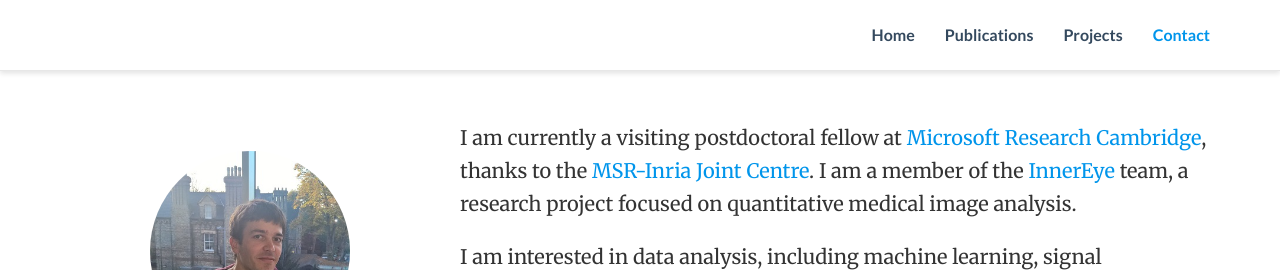
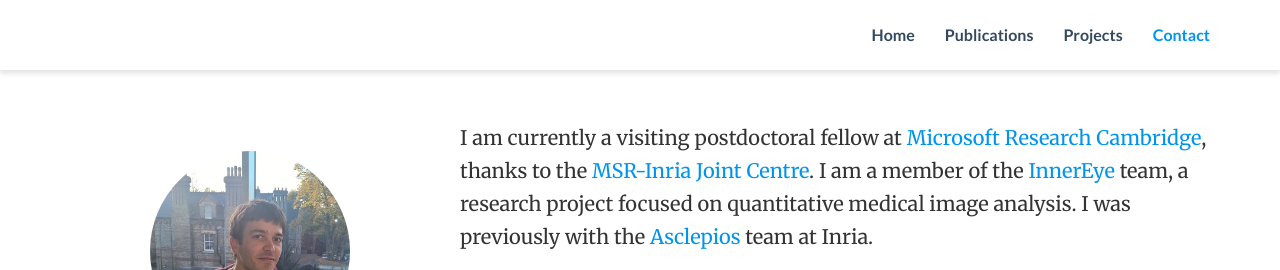
Before and after one commit to lolefo/lolefo.github.io, a plain HTML site: page index.html in a window 1280 px wide. Shown: the top 270 px of the page. Drawn offline with nearby package versions, Linux system fonts and the light colour scheme; some icons are missing.

Commit message:
Update about.

```diff
--- a/index.html
+++ b/index.html
@@ -178,7 +178,7 @@
   </div>
   <div class="col-xs-12 col-md-8" itemprop="description">
 
-    <p>I am currently a visiting postdoctoral fellow at <a href="https://www.microsoft.com/en-us/research/lab/microsoft-research-cambridge/" target="_blank">Microsoft Research Cambridge</a>, thanks to the <a href="https://www.inria.fr/en/institute/partnerships/industrial-partnerships2/microsoft-research" target="_blank">MSR-Inria Joint Centre</a>. I am a member of the <a href="https://www.microsoft.com/en-us/research/project/medical-image-analysis/" target="_blank">InnerEye</a> team, a research project focused on quantitative medical image analysis.</p>
+    <p>I am currently a visiting postdoctoral fellow at <a href="https://www.microsoft.com/en-us/research/lab/microsoft-research-cambridge/" target="_blank">Microsoft Research Cambridge</a>, thanks to the <a href="https://www.inria.fr/en/institute/partnerships/industrial-partnerships2/microsoft-research" target="_blank">MSR-Inria Joint Centre</a>. I am a member of the <a href="https://www.microsoft.com/en-us/research/project/medical-image-analysis/" target="_blank">InnerEye</a> team, a research project focused on quantitative medical image analysis. I was previously with the <a href="https://team.inria.fr/asclepios/" target="_blank">Asclepios</a> team at Inria.</p>
 
 <p>I am interested in data analysis, including machine learning, signal processing and information geometry &ndash; all that involves algorithms to automatically understand &amp; leverage structure in complex data.</p>
 
```
